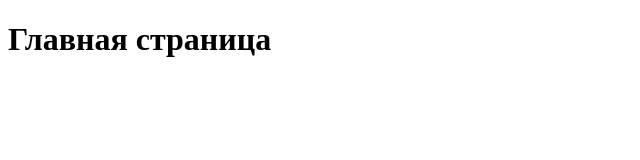
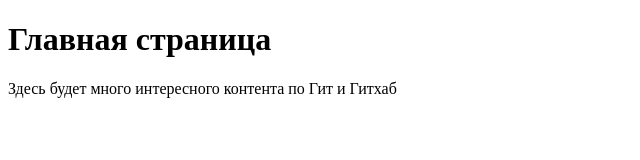
Before and after one commit to chlvk/git-tutorial, a plain HTML site: page index.html in a window 1280 px wide. Shown: the whole page, without its empty margins (0-640 px from the left). Drawn offline with Linux system fonts and the light colour scheme.

Commit message:
added a paragraph to index.html

```diff
--- a/index.html
+++ b/index.html
@@ -9,6 +9,7 @@
 
 <body>
   <h1>Главная страница</h1>
+  <p>Здесь будет много интересного контента по Гит и Гитхаб</p>
 </body>
 
 </html>
```
